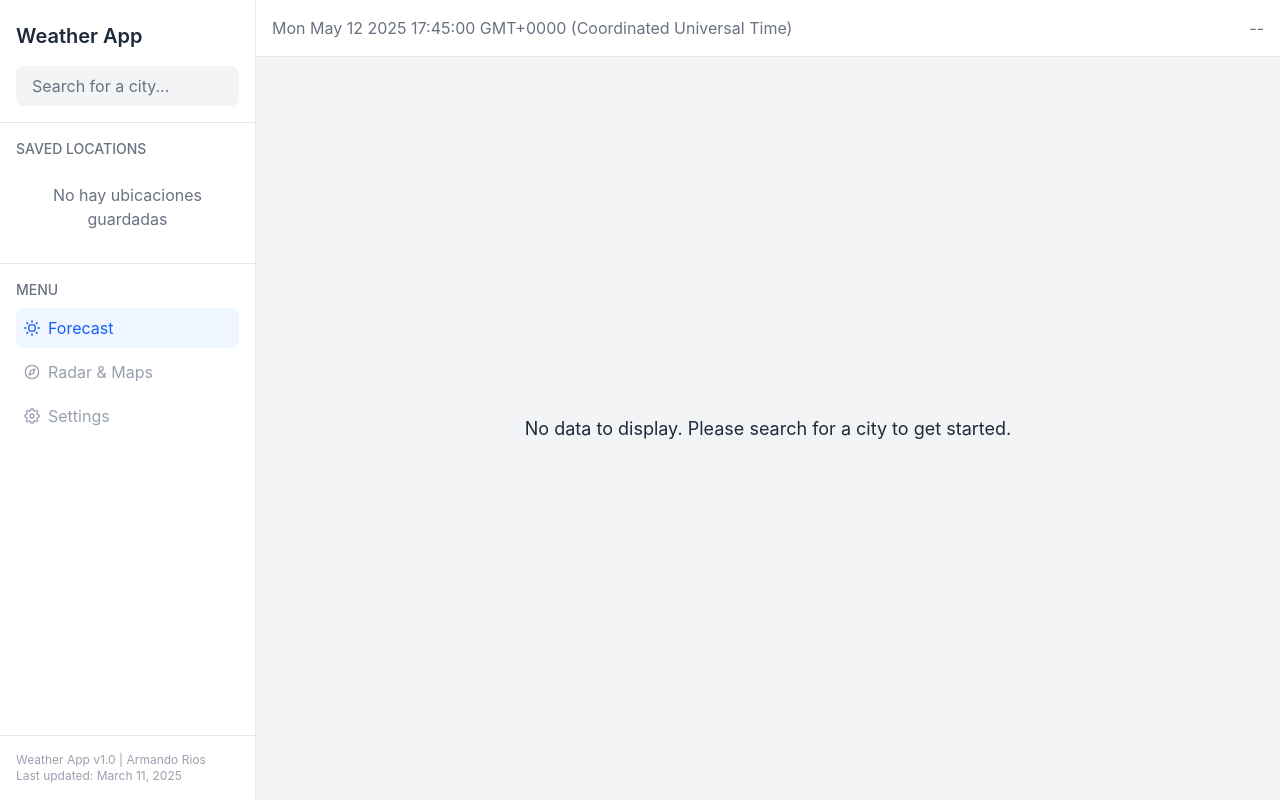
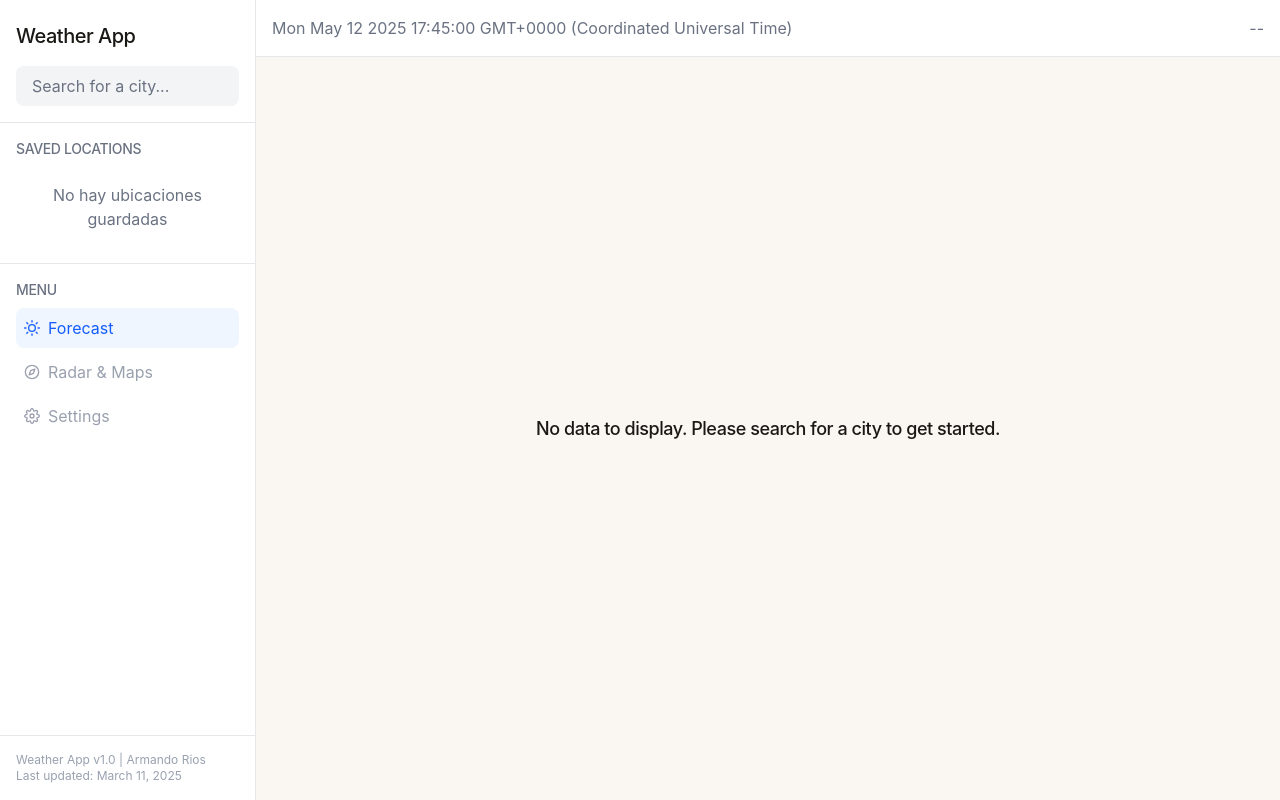
Before and after one commit to armando-rios/weather-app, a website built with webpack: page index.html in a window 1280 px wide. Built offline with nearby package versions, Linux system fonts and the light colour scheme; no server answers.

Commit message:
style: refine base typography and global styles

```diff
--- a/index.html
+++ b/index.html
@@ -6,10 +6,10 @@
     <title>Weather Dashboard</title>
   </head>
 
-  <body class="bg-gray-100 text-gray-800">
+  <body class="bg-canvas text-ink font-sans antialiased">
     <!-- Mobile menu button (visible only on small screens) -->
     <div
-      class="lg:hidden fixed top-0 left-0 z-30 w-full bg-white border-b border-gray-200 p-4 flex items-center justify-between"
+      class="lg:hidden fixed top-0 left-0 z-30 w-full bg-canvas border-b border-line px-5 py-4 flex items-center justify-between"
     >
       <h1 class="text-xl font-semibold">Weather App</h1>
       <button
--- a/src/index.css
+++ b/src/index.css
@@ -15,3 +15,43 @@
 :root {
   color-scheme: light dark;
 }
+
+html,
+body {
+  height: 100%;
+}
+
+body {
+  @apply bg-canvas text-ink font-sans antialiased;
+}
+
+h1,
+h2,
+h3,
+h4 {
+  @apply font-medium tracking-tight;
+}
+
+.label-mono {
+  @apply uppercase font-mono text-[11px] tracking-[0.18em] text-muted;
+}
+
+.hairline {
+  @apply border border-line;
+}
+
+/* Subtle custom scrollbar for refined aesthetic */
+::-webkit-scrollbar {
+  width: 8px;
+  height: 8px;
+}
+::-webkit-scrollbar-track {
+  background: transparent;
+}
+::-webkit-scrollbar-thumb {
+  background: var(--color-line);
+  border-radius: 999px;
+}
+::-webkit-scrollbar-thumb:hover {
+  background: var(--color-muted);
+}
```
